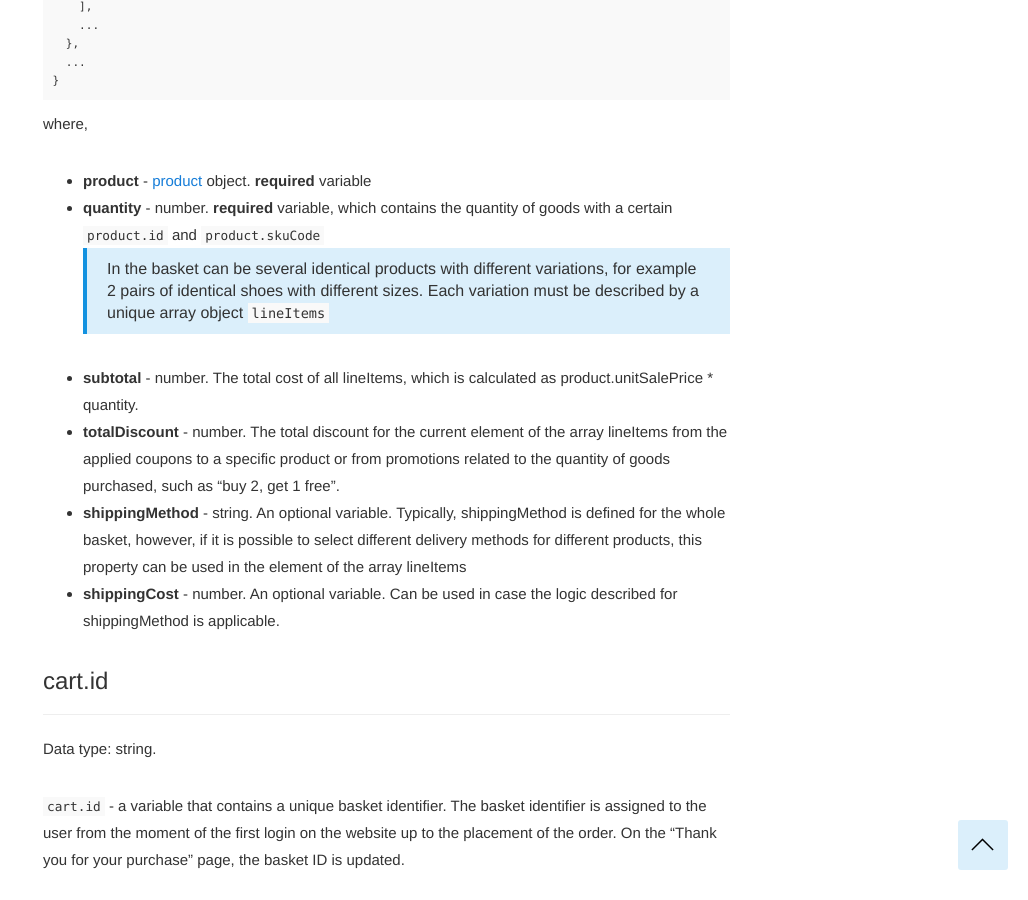
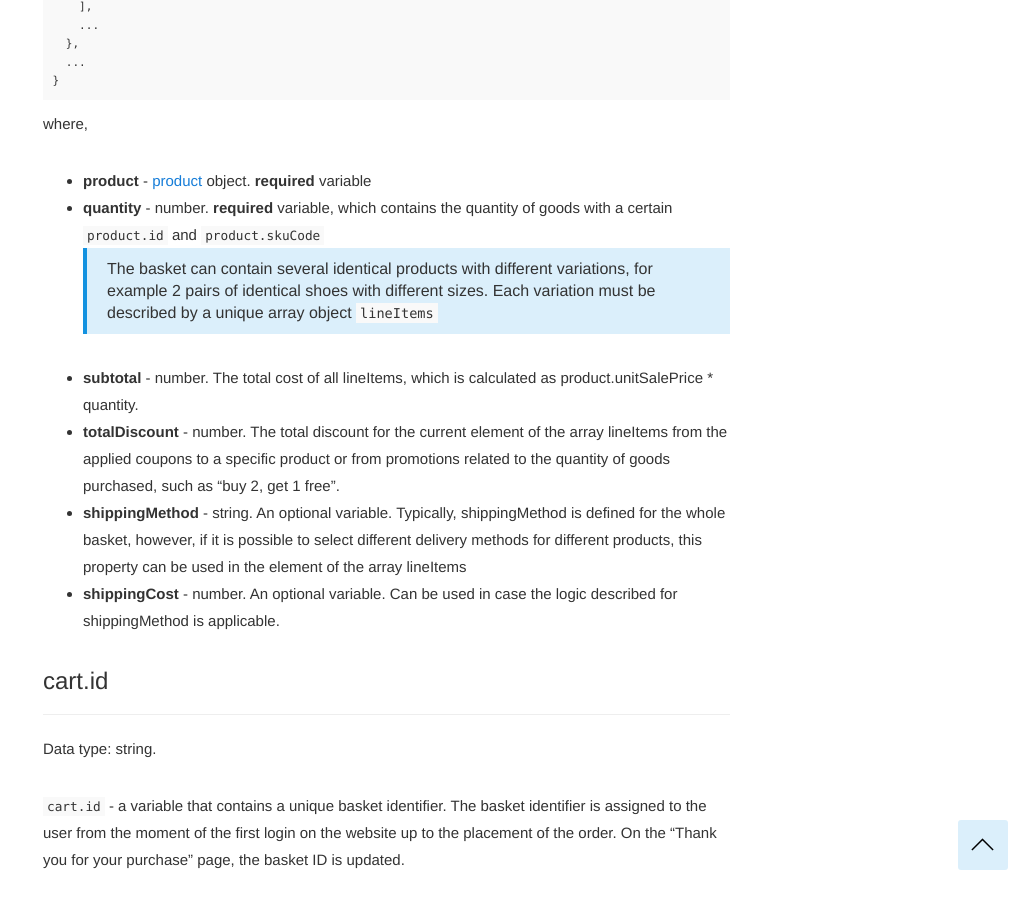
Before and after one commit to segmentstream-com/segmentstream-com.github.io, a Jekyll site: the page built from _docs/digitaldata/cart.md, in a window 1280 px wide and 900 px high, scrolled down 3291 px. Shown: the whole window, without its empty margins (252-1280 px from the left). Built offline with Jekyll 4.4.1, drawn with Linux system fonts in a browser that asks for light colours; nearby versions of some CDN libraries.

Commit message:
cart fix

```diff
--- a/_docs/digitaldata/cart.md
+++ b/_docs/digitaldata/cart.md
@@ -140,7 +140,7 @@ window.digitalData = {
 where,
  - **product** - [product](/digitalData/product/) object. **required** variable
  - **quantity** - number. **required** variable, which contains the quantity of goods with a certain `product.id` and `product.skuCode`
-  >In the basket can be several identical products with different variations, for example 2 pairs of identical shoes with different sizes. Each variation must be described by a unique array object `lineItems`
+  >The basket can contain several identical products with different variations, for example 2 pairs of identical shoes with different sizes. Each variation must be described by a unique array object `lineItems`
  - **subtotal** - number. The total cost of all lineItems, which is calculated as product.unitSalePrice * quantity.
  - **totalDiscount** - number. The total discount for the current element of the array lineItems from the applied coupons to a specific product or from promotions related to the quantity of goods purchased, such as "buy 2, get 1 free".
  - **shippingMethod** - string. An optional variable. Typically, shippingMethod is defined for the whole basket, however, if it is possible to select different delivery methods for different products, this property can be used in the element of the array lineItems
```
